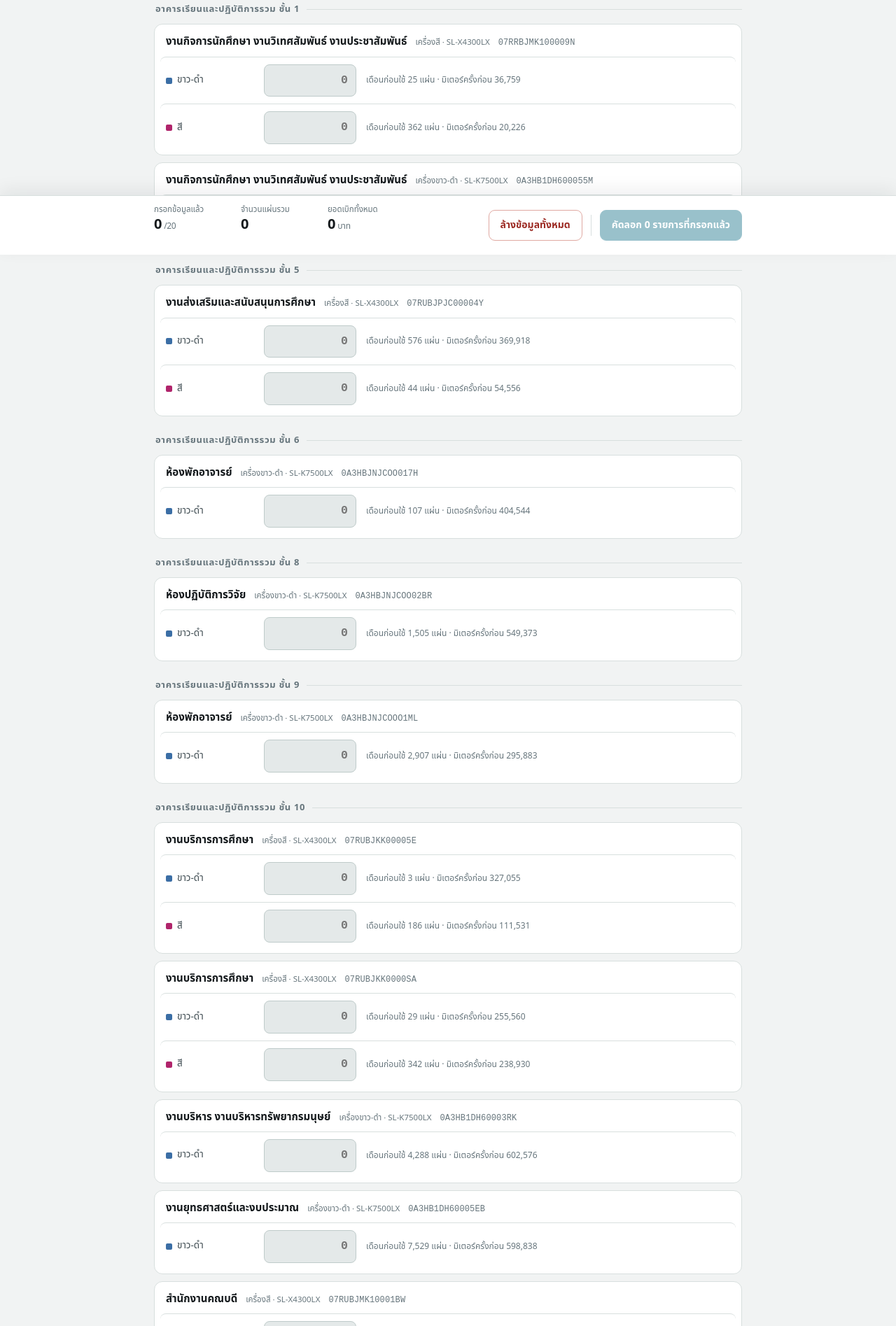
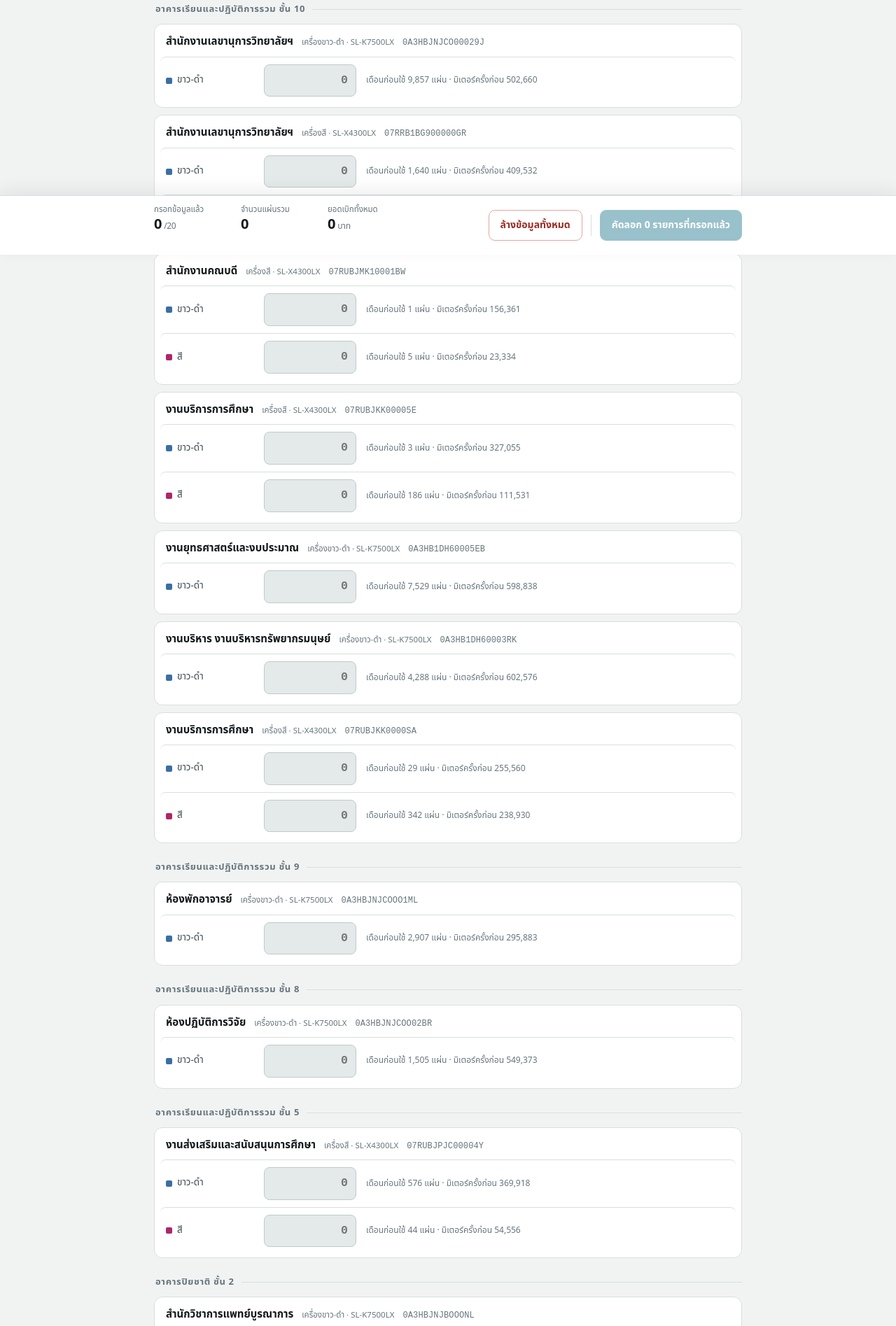
Before and after one commit to forworkcicm/asset, a plain HTML site: page copier/copierentryform.html in a window 1280 px wide. Shown: the part 436-2331 px from the top of the page at 70% size. Drawn offline with Linux system fonts and the light colour scheme; a web font is replaced by a local one.

Commit message:
Update copierentryform.html

```diff
--- a/copier/copierentryform.html
+++ b/copier/copierentryform.html
@@ -434,9 +434,33 @@ function captureVals(){
 
 /* ---------- สร้างรายการ ---------- */
 let rows=[];
+/* ลำดับเครื่องตามชีต บันทึกมิเตอร์ (แถวที่ 1 → 20)
+   จับคู่ด้วย uid ก่อน เพื่อให้ลำดับไม่เปลี่ยนเมื่อแก้รหัสเครื่อง ถ้าไม่พบ uid จึงจับคู่ด้วยรหัสเครื่อง
+   เครื่องที่เพิ่มใหม่ภายหลังจะต่อท้ายสุดตามลำดับที่เพิ่ม
+   ในเครื่องสี ช่องขาว-ดำ มาก่อนช่องสี เหมือนในชีต */
+const ORDER=[
+  ['m13','0A3HBJNJCO00029J'],
+  ['m10','07RRB1BG900000GR'],
+  ['m9', '07RUBJMK10001BW'],
+  ['m7', '07RUBJKK00005E'],
+  ['m12','0A3HB1DH60005EB'],
+  ['m11','0A3HB1DH60003RK'],
+  ['m8', '07RUBJKK0000SA'],
+  ['m6', '0A3HBJNJCOOO1ML'],
+  ['m5', '0A3HBJNJCOO02BR'],
+  ['m3', '07RUBJPJC00004Y'],
+  ['m14','0A3HBJNJBOOONL'],
+  ['m1', '07RRBJMK100009N'],
+  ['m2', '0A3HB1DH600055M'],
+  ['m4', '0A3HBJNJCOO017H']
+];
+function rankOf(m){
+  let i=ORDER.findIndex(o=>o[0]===m.uid);
+  if(i<0) i=ORDER.findIndex(o=>o[1]===m.serial);
+  return i<0 ? ORDER.length : i;
+}
 function buildList(){
-  const order=p=>{ const m=/ชั้น\s*(\d+)/.exec(p); return (p.includes('ปิยชาติ')?100:0)+(m?+m[1]:50); };
-  MC.sort((a,b)=>order(a.place)-order(b.place)||a.place.localeCompare(b.place,'th')||a.dept.localeCompare(b.dept,'th'));
+  MC.sort((a,b)=>rankOf(a)-rankOf(b));   // sort เสถียร เครื่องใหม่จึงคงลำดับที่เพิ่ม
   rows=[]; let html='', lastPlace=null, no=0;
   MC.forEach((m,mi)=>{
     if(m.place!==lastPlace){ html+=`<h2 class="grp">${esc(m.place)||'ยังไม่ได้ระบุสถานที่'}</h2>`; lastPlace=m.place; }
```
